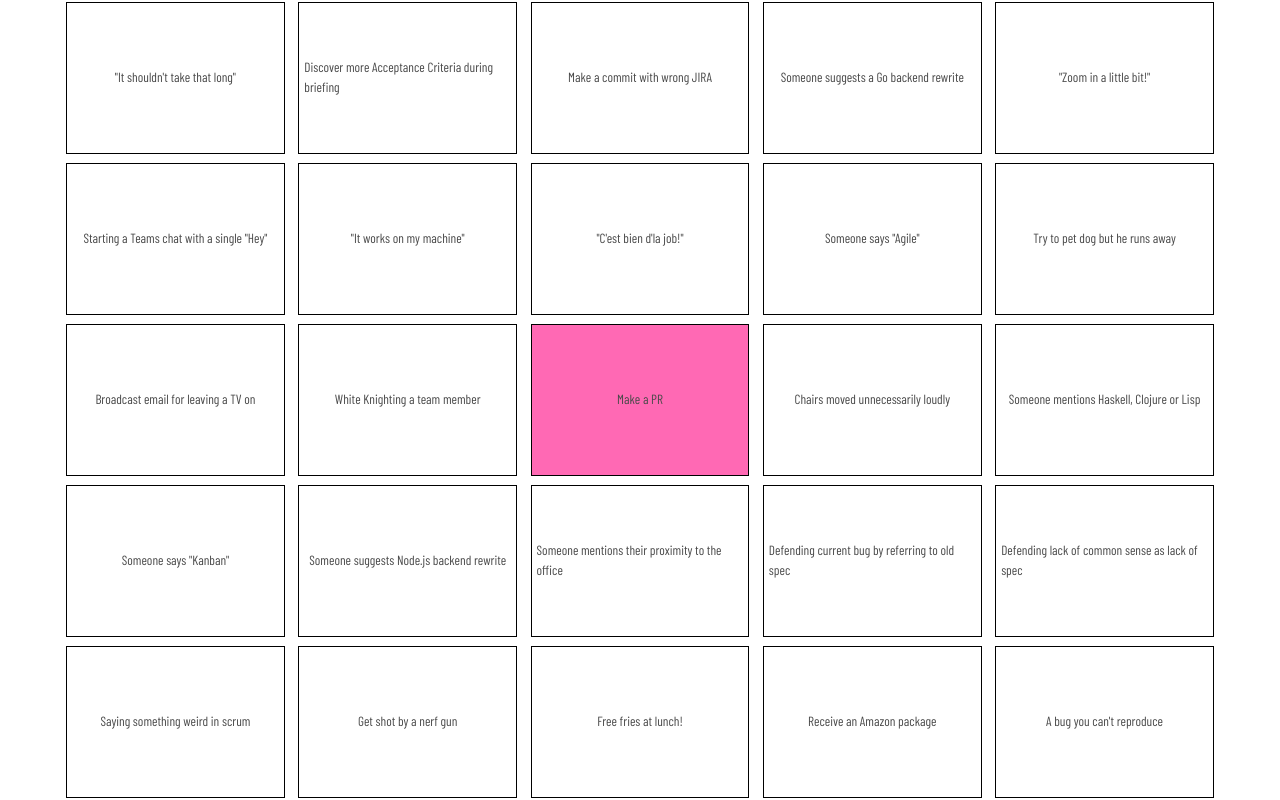
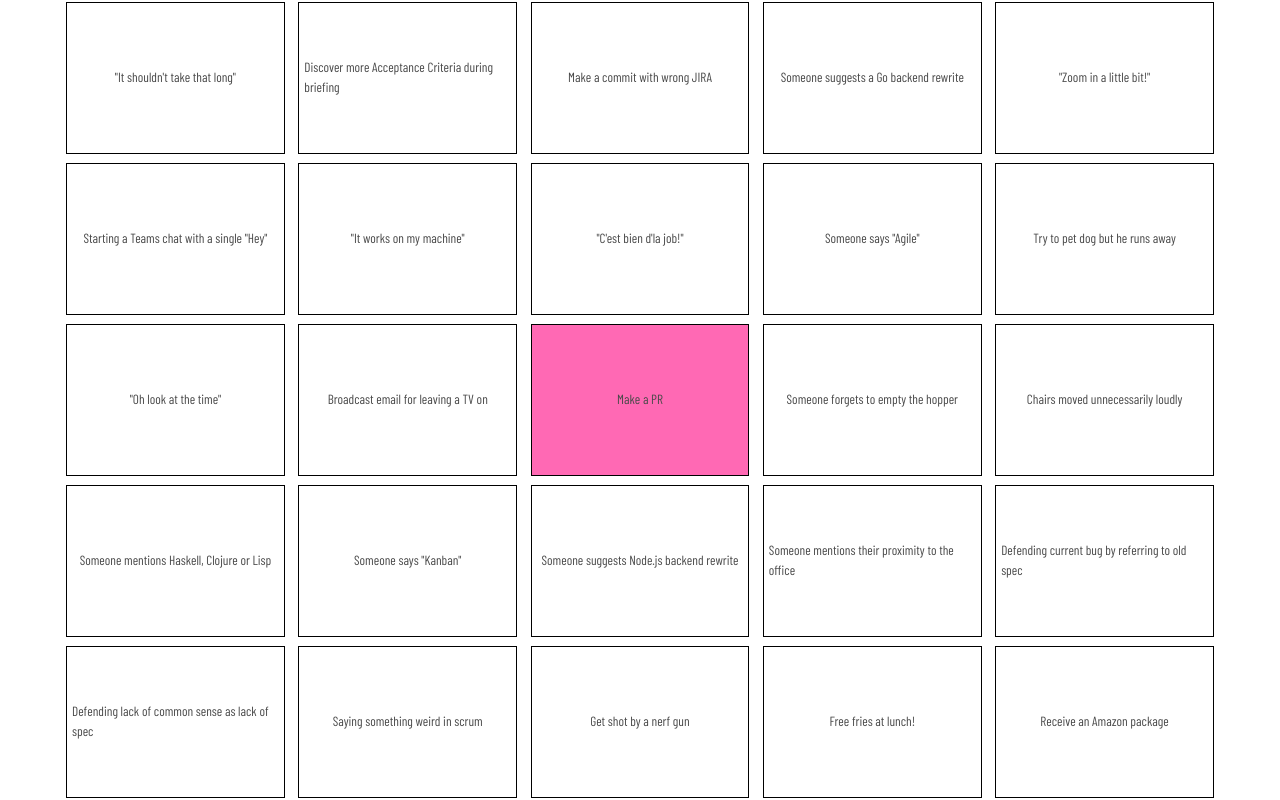
Before and after one commit to michaelsanford/Office-Bingo, an Angular app: page /#/board in a window 1280 px wide. Built offline with nearby package versions, Linux system fonts and the light colour scheme.

Commit message:
Update tiles.ts (#7)
* Update tiles.ts

* Added quote marks around speech

Co-authored-by: Michael Sanford <michaelsanford@users.noreply.github.com>

```diff
--- a/src/app/tiles.ts
+++ b/src/app/tiles.ts
@@ -47,6 +47,9 @@ export class Tiles {
     `Someone repeats a mistake for the 3rd time`,
     `Discover more Acceptance Criteria during briefing`,
     `Defending lack of common sense as lack of spec`,
+    `"Is it lunch yet?"`,
+    `"Oh look at the time"`,
+    `"That wasn't in the acceptance criteria"`,
   ];
 
   private freeSquares = [
```
